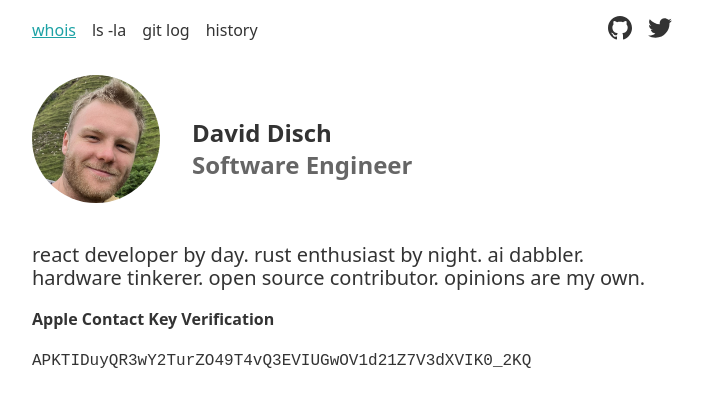
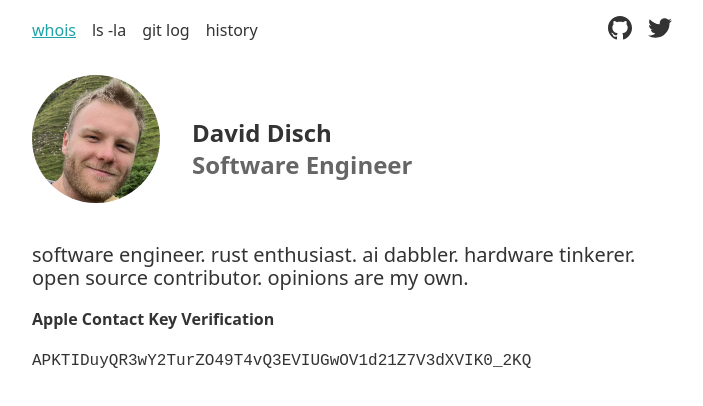
Before and after one commit to Auspicus/daviddisch.com, a Next.js app: page / in a window 1280 px wide. Shown: the top 406 px of the page, without its empty margins (288-991 px from the left). Built offline with nearby package versions, Linux system fonts and the light colour scheme.

Commit message:
Update index.tsx

```diff
--- a/pages/index.tsx
+++ b/pages/index.tsx
@@ -20,7 +20,7 @@ export default function Home() {
         </div>
       </div>
       <p style={{ fontSize: '1.25rem' }}>
-        react developer by day. rust enthusiast by night. ai dabbler. hardware
+        software engineer. rust enthusiast. ai dabbler. hardware
         tinkerer. open source contributor. opinions are my own.
       </p>
       <h4>Apple Contact Key Verification</h4>
```
